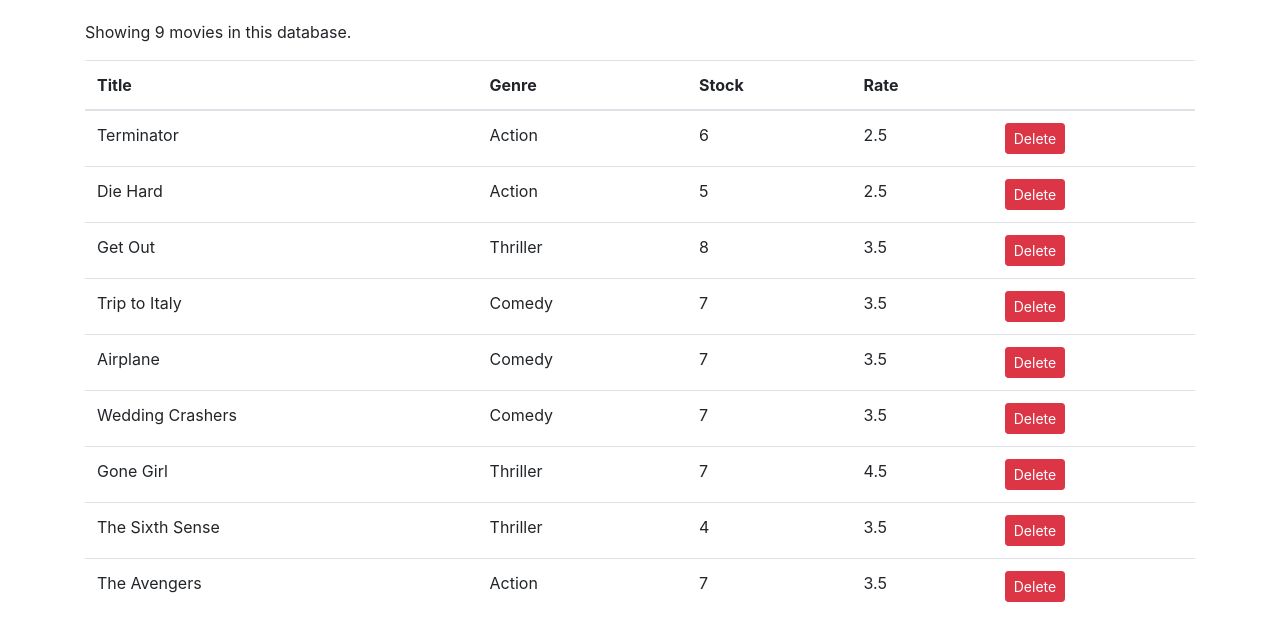
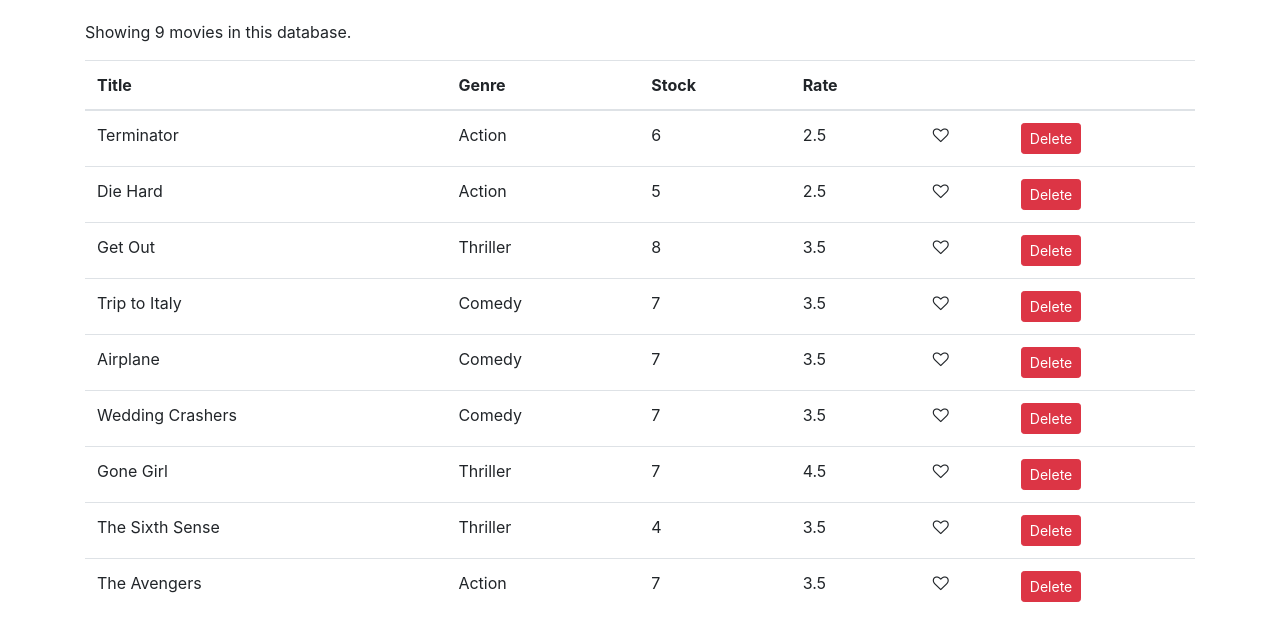
Before and after one commit to lopezg3000/vidly, a React (Create React App) app: page / in a window 1280 px wide. Shown: the top 640 px of the page. Built offline with nearby package versions, Linux system fonts and the light colour scheme.

Commit message:
RevisedLikeButton

```diff
--- a/src/components/common/Like.jsx
+++ b/src/components/common/Like.jsx
@@ -1,4 +1,7 @@
 import React from "react";
+
+//Input: liked: boolean
+//Output: onClick
 
 const Like = props => {
     let classes = "fa fa-heart";
--- /dev/null
+++ b/src/components/common/revisedLike.jsx
@@ -0,0 +1,21 @@
+import React, { Component } from 'react'
+
+//Input: liked: boolean
+//Output: onClick
+
+class RevisedLike extends Component {
+    render() {
+        let classes = "fa fa-heart";
+        if (!this.props.liked) classes += "-o";
+        return (
+            <i
+                onClick={this.props.onClick}
+                style={{ cursor: "pointer" }}
+                className={classes}
+                aria-hidden="true"
+            />
+        );
+    }
+}
+
+export default RevisedLike;
--- a/src/components/movies.jsx
+++ b/src/components/movies.jsx
@@ -1,16 +1,28 @@
 import React, { Component } from 'react';
 import { getMovies } from "../services/fakeMovieService"
+import Like from "./common/revisedLike"
+
 
 class Movies extends Component {
     state = {
         movies: getMovies()
-    }
+    };
 
     handleDelete = movie => {
-        console.log(movie.title, " Deleted");
+        // console.log(movie.title, " Deleted");
         const movies = this.state.movies.filter(m => m._id !== movie._id);
         this.setState({ movies });
-    }
+    };
+
+    handleLike = (movie) => {
+        // console.log(movie.title, " Like Clicked");
+        const movies = [...this.state.movies]; //copy to not modify the state directly
+        const index = movies.indexOf(movie);
+        movies[index] = { ...movies[index] }; //copy to not modify the object directly
+        movies[index].liked = !movies[index].liked; //creating a new property, switch from undefined to true with event, like property not present before this.
+        this.setState({ movies })
+        // console.log(movie.title, "liked: ", movies[index].liked);
+    };
 
     render() {
         const { length: count } = this.state.movies;
@@ -29,6 +41,7 @@ class Movies extends Component {
                             <th>Stock</th>
                             <th>Rate</th>
                             <th></th>
+                            <th></th>
                         </tr>
                     </thead>
                     <tbody>
@@ -38,6 +51,9 @@ class Movies extends Component {
                                 <td>{movie.genre.name}</td>
                                 <td>{movie.numberInStock}</td>
                                 <td>{movie.dailyRentalRate}</td>
+                                <td>
+                                    <Like liked={movie.liked} onClick={() => this.handleLike(movie)} />
+                                </td>
                                 <td><button onClick={() => this.handleDelete(movie)} className="btn btn-danger btn-sm">Delete</button></td>
                             </tr>
                         ))}
```
